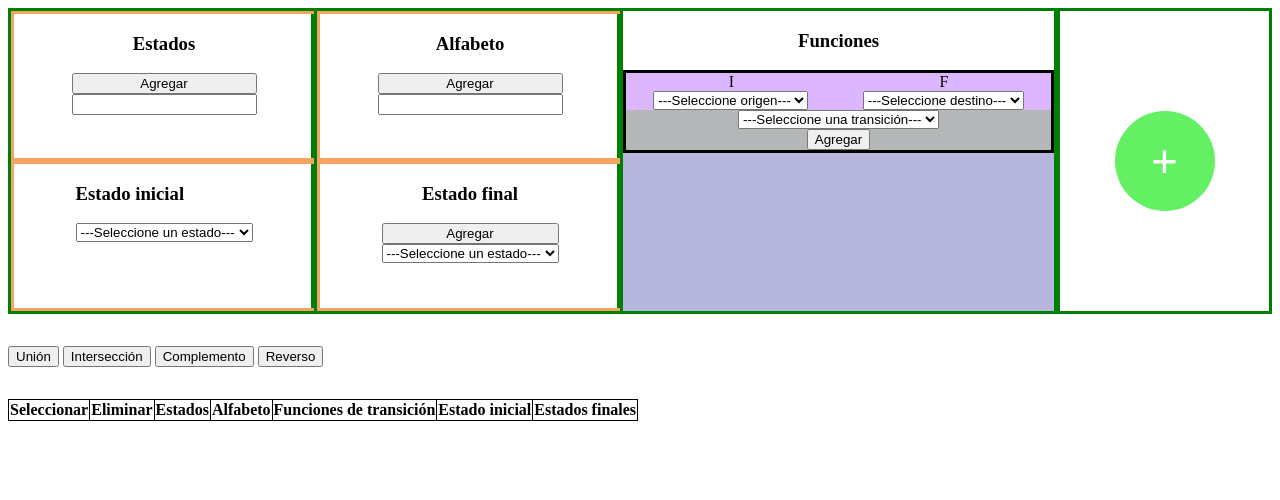
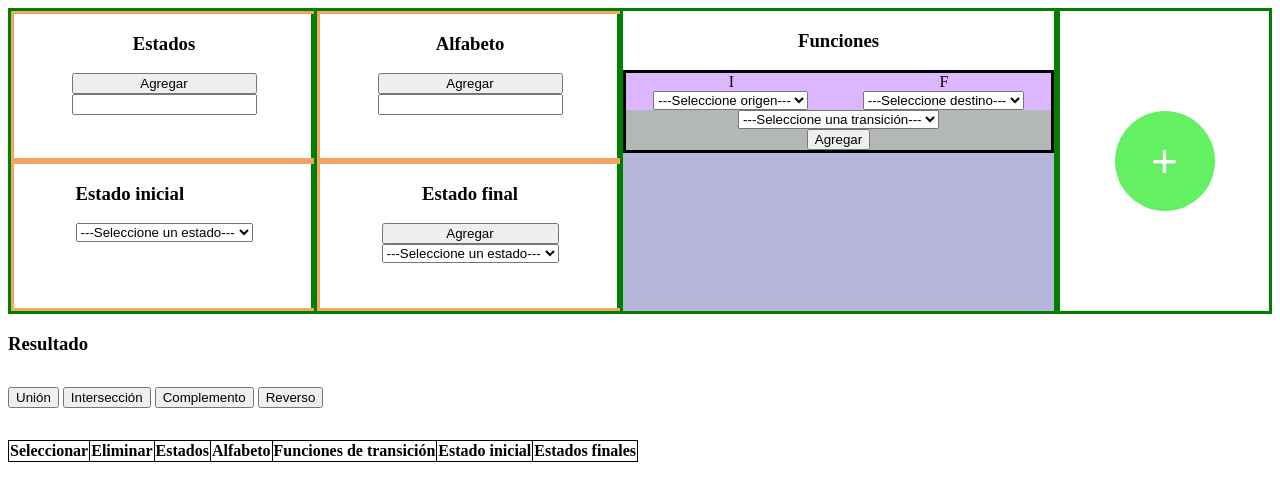
Before and after one commit to Eider22/automatas-project-one, a plain HTML site: page src/index.html in a window 1280 px wide. Drawn offline with Linux system fonts and the light colour scheme.

Commit message:
Se pone titulo de tabla de resultado

```diff
--- a/src/index.css
+++ b/src/index.css
@@ -141,3 +141,7 @@ td {
     margin-top: 2rem;
     margin-bottom: 2rem;
 }
+
+.result-title{
+    margin-bottom: 1rem;
+}
--- a/src/index.html
+++ b/src/index.html
@@ -89,6 +89,7 @@
 
     </div>
 
+    <h3 class="result-title">Resultado</h3>
     <div class="table-output-container" id="tableOutputContainer"></div>
 
     <div class="operationsContainer">
```
